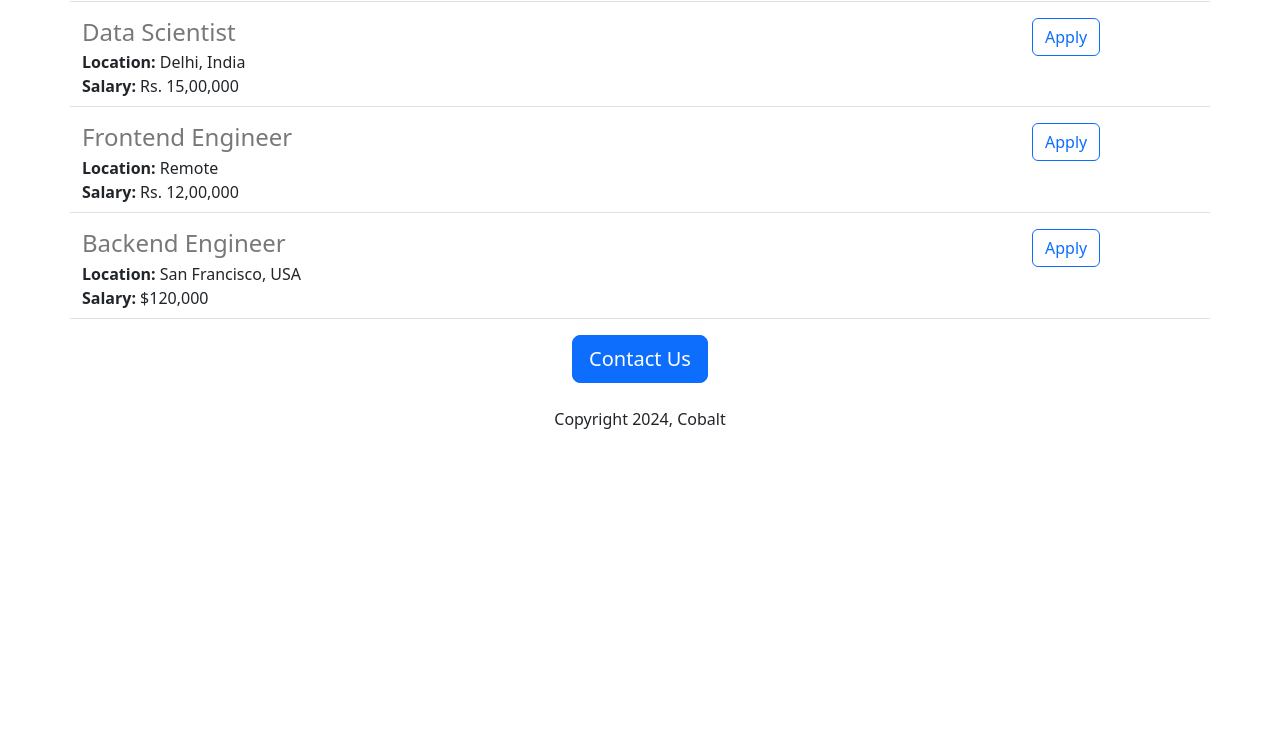
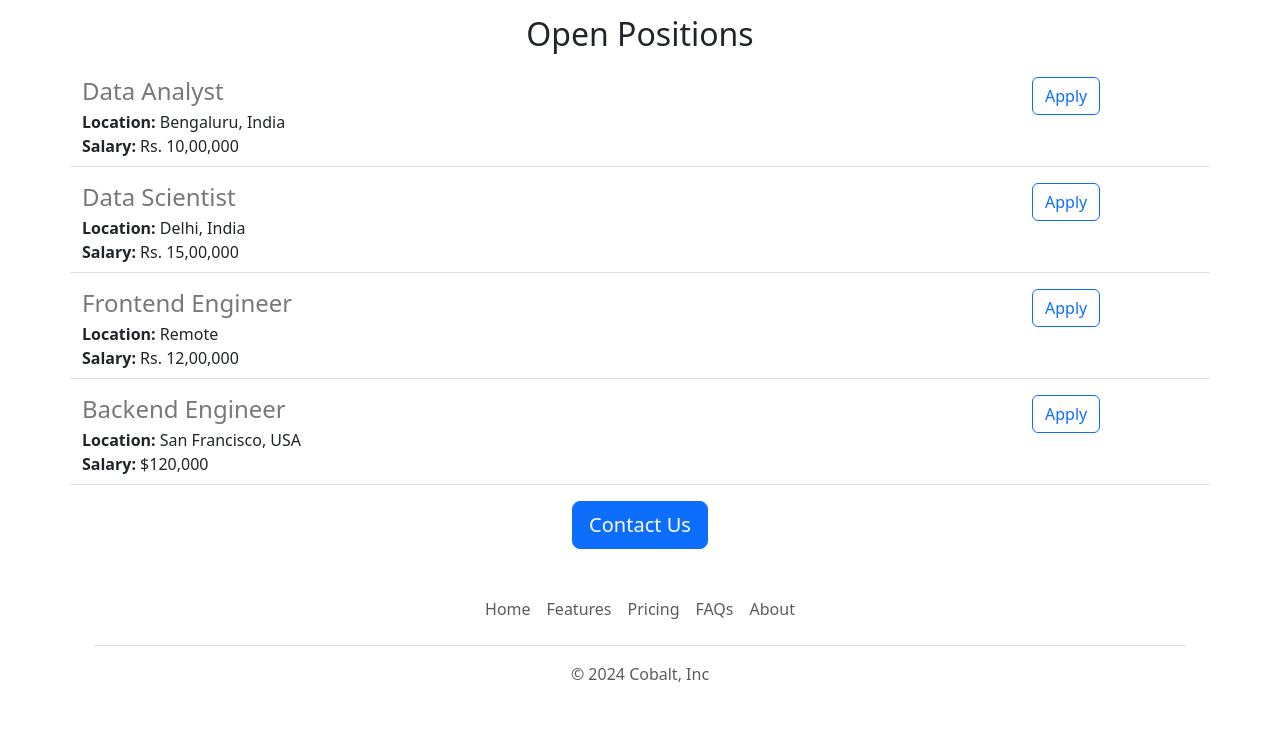
Before and after one commit to mangeshghodke/SoftBuyDeals, a Flask app: page / in a window 1280 px wide. Shown: the part 813-1555 px from the top of the page. Before the commit the page ends 1242 px from the top, so only its background shows below. Run offline with Flask 3, Linux system fonts and the light colour scheme.

Commit message:
functional and asthetic improments

```diff
--- /dev/null
+++ b/templates/footer.html
@@ -0,0 +1,12 @@
+<div class="container">
+  <footer class="py-3 my-4">
+    <ul class="nav justify-content-center border-bottom pb-3 mb-3">
+      <li class="nav-item"><a href="#" class="nav-link px-2 text-body-secondary">Home</a></li>
+      <li class="nav-item"><a href="#" class="nav-link px-2 text-body-secondary">Features</a></li>
+      <li class="nav-item"><a href="#" class="nav-link px-2 text-body-secondary">Pricing</a></li>
+      <li class="nav-item"><a href="#" class="nav-link px-2 text-body-secondary">FAQs</a></li>
+      <li class="nav-item"><a href="#" class="nav-link px-2 text-body-secondary">About</a></li>
+    </ul>
+    <p class="text-center text-body-secondary">&copy; 2024 Cobalt, Inc</p>
+  </footer>
+</div>
--- a/templates/home.html
+++ b/templates/home.html
@@ -16,13 +16,20 @@
      </style>
   </head>
 <body>
+  {% include 'nav.html' %}
+   <img id="banner" class= "img-fluid" src="https://images.unsplash.com/photo-1504805572947-34fad45aed93?q=80&w=2607&auto=format&fit=crop&ixlib=rb-4.0.3&ixid=M3wxMjA3fDB8MHxwaG90by1wYWdlfHx8fGVufDB8fHx8fA%3D%3D">
   <div class="container">
     <h1 class="text-center mt-2 mb-4">{{company_name}} Careers</h1>
-    <img id="banner" class= "img-fluid" src="https://images.unsplash.com/photo-1504805572947-34fad45aed93?q=80&w=2607&auto=format&fit=crop&ixlib=rb-4.0.3&ixid=M3wxMjA3fDB8MHxwaG90by1wYWdlfHx8fGVufDB8fHx8fA%3D%3D">
-    <h2 class="text-center mt-2 mb-4">About me</h2>
-    <p class="lead">
+    <div class="row" style="margin-bottom:16px">
+      <div class="col-md-6">
+      <p class="lead">
       Lorem ipsum dolor sit amet, consectetur adipiscing elit, sed do eiusmod tempor incididunt ut labore et dolore magna aliqua. Ut enim ad minim veniam, quis nostrud exercitation ullamco laboris nisi ut aliquip ex ea commodo consequat. Duis aute irure dolor in reprehenderit in voluptate velit esse cillum dolore eu fugiat nulla pariatur. Excepteur sint occaecat cupidatat non proident, sunt in culpa qui officia deserunt mollit anim id est laborum.
     </p>
+      </div>
+      <div class="d-none d-md-block col-md-6">
+      <img src="https://images.unsplash.com/photo-1572021335469-31706a17aaef?q=80&w=3870&auto=format&fit=crop&ixlib=rb-4.0.3&ixid=M3wxMjA3fDB8MHxwaG90by1wYWdlfHx8fGVufDB8fHx8fA%3D%3D&auto=format&fit=crop&w=870&q=80" style="height:300px; border-radius:4px">
+      </div>
+    </div>
   <h2 class="text-center mt-2 mb-4">Open Positions</h2>
   <p class="lead">
     {% for job in jobs %}
@@ -30,8 +37,8 @@
     {% endfor %}
   </p>
     <div class="text-center">
-      <button class="btn btn-primary btn-lg">Contact Us</button>
-      <p class="mt-4">Copyright 2024, Cobalt</p>
+      <a href="mailto:ghodke.mangesh2@gmail.com?subject=Question%20about%20Job%20Openings&body=My%20name%3A%20%3Cyour%20name%3E%0D%0A%0D%0AMy%20questions%3A%20%3Center%20questions%20here%3E%0D%0A%0D%0A" class="btn btn-primary btn-lg">Contact Us</a>
+      {% include 'footer.html' %}
     </div>
   </div>
 </body>
--- a/templates/jobitem.html
+++ b/templates/jobitem.html
@@ -13,7 +13,7 @@
     </div>
 
     <div class="col-2">
-      <button type="button" class="btn btn-outline-primary float-right align-middle">Apply</button>
+      <a href="mailto:ghodke.mangesh2@gmail.com?subject=Application%20for%20{{job['title']}}&body=My%20name%3A%20%3Cyour%20name%3E%0D%0A%0D%0AMy%20Resume%3A%20%3CResume_link%3E%0D%0A%0D%0A" type="button" class="btn btn-outline-primary float-right align-middle">Apply</a>
     </div>
 
 </div>
--- /dev/null
+++ b/templates/nav.html
@@ -0,0 +1,9 @@
+<nav class="navbar shadow-sm fixed-top bg-white">
+  <div class="container-fluid">
+    <a class="navbar-brand" href="#">
+      <img src="https://getbootstrap.com/docs/5.3/assets/brand/bootstrap-logo.svg" alt="Logo" width="30" height="24" class="d-inline-block align-text-top">
+      Cobalt
+    </a>
+  </div>
+</nav>
+<div style= "height: 56px"></div>
```
